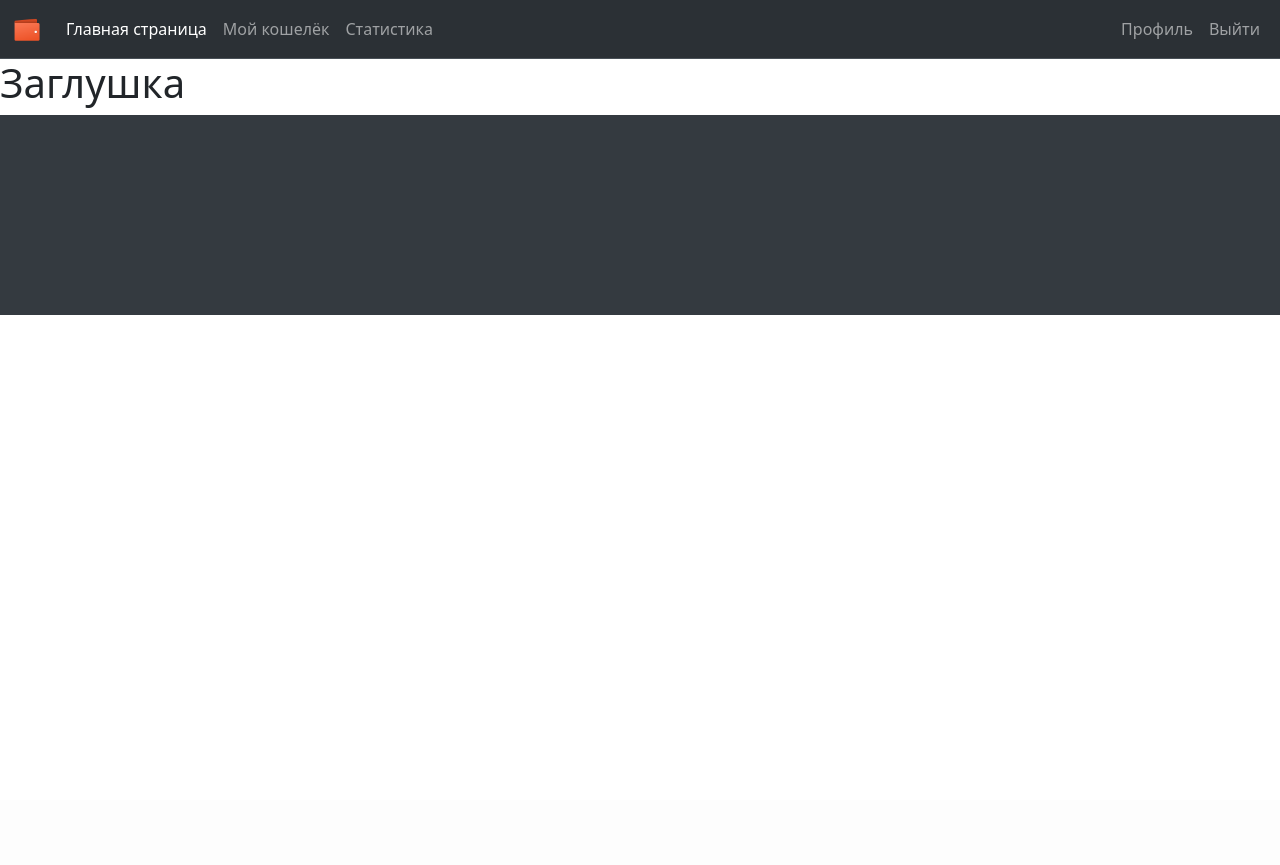
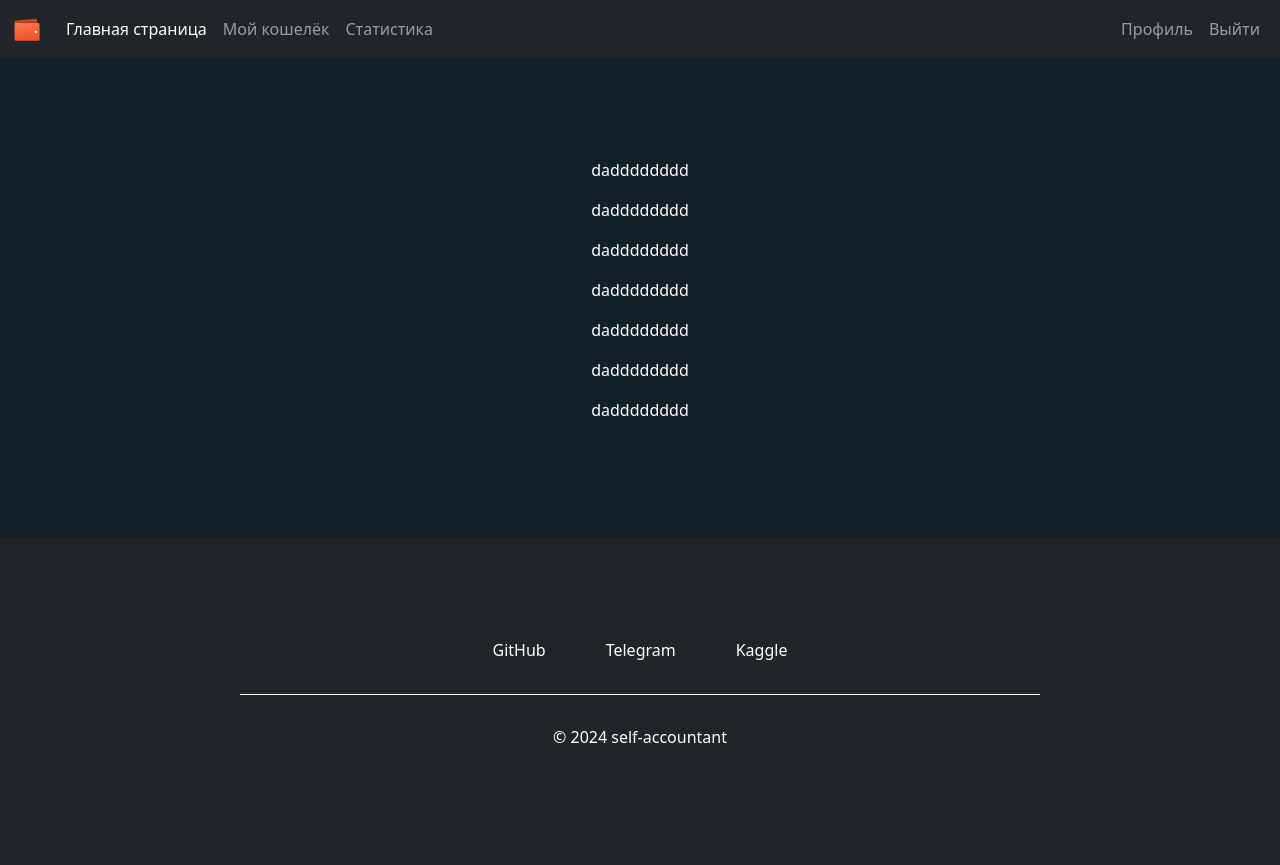
Before and after one commit to FridayFreeDay/self-accountant, a Django app: page / in a window 1280 px wide. Before the commit the page ends 315 px from the top, so only its background shows below. Run offline with Django 4.2, Linux system fonts and the light colour scheme; a user stored in the database is signed in; data comes from the database, SQL or seed files in the repository; both versions use the stored data as it was after the commit; some libraries are stand-ins or nearby versions.

Commit message:
Создано: Футер с ссылками, сделано новое оформление сайта

```diff
--- a/accountant/accountant/settings.py
+++ b/accountant/accountant/settings.py
@@ -71,7 +71,8 @@ TEMPLATES = [
                 'django.template.context_processors.request',
                 'django.contrib.auth.context_processors.auth',
                 'django.contrib.messages.context_processors.messages',
-                'users.context_processors.get_menu_context',
+                'users.context_processors.get_header_context',
+                'users.context_processors.get_footer_context',
             ],
         },
     },
--- a/accountant/information/templates/information/index.html
+++ b/accountant/information/templates/information/index.html
@@ -4,62 +4,28 @@
 
 {% block content %}
 
-{% if user.wallet %}
-{% comment %} <section class="about">
-    <div class="container">
-        <div class="row">
-            <div class="col-12">
-                {% if expenses != 0 %}
-                <h2 class="text-center color1 mb-5">Недавние траты</h2>
-                    <table class="table table-primary table-hover table_block">
-                        <thead class="table-warning">
-                            <tr>
-                                <th scope="col" style="text-align: center">Описание</th>
-                                <th scope="col" style="text-align: center">Категория</th>
-                                <th scope="col" style="text-align: center">Сумма</th>
-                                <th scope="col" style="text-align: center">Дата и время</th>
-                            </tr>
-                        </thead>
-                        <tbody>
-                            {% for rec in record %}
-                            <tr>
-                                {% for r in rec|slice:":4" %}
-                                    <td style="text-align: center">{{ r }}</td>
-                                {% endfor %}
-                            </tr>
-                            {% endfor %}
-                            <tr>
-                                <td style="text-align: center"><a href="{% url "users:wallet" %}#table_id">...</a></td>
-                                <td style="text-align: center"><a href="{% url "users:wallet" %}#table_id">...</a></td>
-                                <td style="text-align: center"><a href="{% url "users:wallet" %}#table_id">...</a></td>
-                                <td style="text-align: center"><a href="{% url "users:wallet" %}#table_id">...</a></td>
-                            </tr>
-                        </tbody>
-                    </table>
-                    {% else %}
-                    <h1 class="text-center color1 text-uppercase">Пока записей нет</h1>
-                    <h5 class="text-center color1 mt-5">
-                        Перейдите на страницу
-                        <strong><a href="{% url "users:wallet" %}" class="text-inside"> кошелька </a></strong>
-                        чтобы добавить запись
-                    </h5>
-                  {% endif %}
-            </div>
-        </div>
-    </div>
-</section> {% endcomment %}
-<h1>Заглушка</h1>
-{% else %}
 <section class="about">
     <div class="container">
-        <div class="row">
-            <div class="col-12">
-                <h1 class="text-center color1 mb-5">Создайте кошелёк</h1>
-                <p class="text-center"><a href="{% url "users:wallet" %}" class="btn btn-primary btn-lg">Мой кошелёк</a></p>
+        {% if not user.wallet %}
+            <div class="row">
+                <div class="col-12">
+                    <h1 class="text-center color-white mb-5">Создайте кошелёк</h1>
+                    <p class="text-center"><a href="{% url "users:wallet" %}" class="btn btn-primary btn-lg">Мой кошелёк</a></p>
+                </div>
+            </div>
+        {% endif %}
+        <div class="row text-center">
+            <div class="col-12 color-white">
+                <p>dadddddddd</p>
+                <p>dadddddddd</p>
+                <p>dadddddddd</p>
+                <p>dadddddddd</p>
+                <p>dadddddddd</p>
+                <p>dadddddddd</p>
+                <p>dadddddddd</p>
             </div>
         </div>
     </div>
 </section>
-{% endif %}
 
 {% endblock content %}
--- a/accountant/static/css/style.css
+++ b/accountant/static/css/style.css
@@ -8,16 +8,11 @@ a {
 }
 
 :root{
-    --color1:#003D73;
-    --color11:#00549e;
-    --color2:#C05640;
-    --color22:#d55c44;
-    --сolor3: #0878A4;
-    --color4: #EDD170;
-    --color44: #f4df92;
-    --color5: #1ECFD6;
-    --back: #343a40;
-    --backhv: #434b53;
+    --dark_pr:#2e5d8b;
+    --pr:#336699;
+    --accent:#778D45;
+    --dark_accent:#344C11;
+    --back: #111f28;
   }
 
 footer, section{
@@ -25,7 +20,7 @@ footer, section{
   }
 
 header, footer{
-    background: var(--back);
+    background: #212529;
 }
 
 /* Текст внутри текста */
@@ -35,42 +30,20 @@ header, footer{
 }
 .text-inside:hover {
   font-size: 25px;
-  color: var(--color11);
-}
-
-/* Аккордеон */
-
-.accordion-p {
-  font-size: 16px;
-  color: #ffffff8c;
-}
-.accordion-p:hover {
-  color: white;
-  font-size: 16px;
-}
-.accordion-body{
-  background-color: var(--back);
-  border-radius: 5px;
-}
-
-.accordion-button:not(.collapsed) {
-  color: var(--bs-black);
-  background-color: var(--bs-white);
+  color: var(--light_pr);
 }
 
 /* Таблица */
 
-.pagination > li > a
-{
-    background-color: white;
-    color: black;
+.pagination > li > a {
+    background-color: var(--pr);
+    color: white;
 }
 
 .pagination > li > a:focus,
 .pagination > li > a:hover,
 .pagination > li > span:focus,
-.pagination > li > span:hover
-{
+.pagination > li > span:hover {
     color: #5a5a5a;
     background-color: #eee;
     border-color: #ddd;
@@ -219,28 +184,28 @@ form {
   min-width: 200px;
   max-width: 200px;
   color: var(--bs-white);
-  background-color: var(--color2);
+  background-color: var(--accent);
   margin: 0 auto;
   padding: 8px 30px;
 }
 
 /* Цвет */
-.color1{
-  color: var(--color1);
+.color-white{
+  color: white;
 }
 .color2{
-  color: var(--color2);
+  color: var(--accent);
 }
 .bgcolor1{
-  background-color: var(--color1);
+  background-color: var(--dark_accent);
 }
 .bgcolor2{
-  background-color: var(--color2);
+  background-color: var(--accent);
 }
 
 /* Секции */
 .about{
-  background-color: #dedede;
+  background-color: var(--back);
 }
 .about i{
   font-size: 50px;
@@ -249,6 +214,23 @@ form {
 .line{
   width: 300px;
   height: 3px;
-  background-color: var(--color1);
+  background-color: white;
   margin: 15px auto 30px;
 }
+
+/* Footer */
+
+footer .line{
+  width: 800px;
+  height: 1px;
+  background-color: white;
+  margin: 15px auto 30px;
+}
+
+.a-footer{
+  color: white;
+  margin: 0 30px;
+}
+.a-footer:hover {
+  color: rgb(190, 190, 190);
+}
--- a/accountant/templates/base.html
+++ b/accountant/templates/base.html
@@ -16,14 +16,14 @@
 </head>
 <body>
     <header>
-        <nav class="navbar navbar-expand-sm bg-body-tertiary bg-dark border-bottom border-body" data-bs-theme="dark">
+        <nav class="navbar navbar-expand-sm" data-bs-theme="dark">
             <div class="container-fluid">
                 <a class="navbar-brand" href="{% url "home" %}">
                     <img src="{% static "img/wallet.ico" %}" alt="Bootstrap" width="30" height="30">
                 </a>
                 <div class="collapse navbar-collapse" id="navbarSupportedContent">
                     <ul class="navbar-nav me-auto mb-2 mb-lg-0">
-                        {% for m in mainmenu %}
+                        {% for m in header %}
                         <li class="nav-item">
                             {% url m.url_name as url %}
                             {% if request.path == url %}
@@ -76,9 +76,17 @@
 {% endblock content %}
 
 
-<footer>
-
-</footer>
+    <footer>
+        <ul class="nav justify-content-center  pb-3 mb-3" style="color: white">
+            {% for m in footer %}
+            <li class="nav-item">
+                <a class="a-footer" href={{ m.url_name }}>{{m.title}}</a>
+            </li>
+            {% endfor %}
+        </ul>
+        <div class="line"></div>
+        <p class="text-center" style="color: white">&copy; 2024 self-accountant</p>
+    </footer>
 
 
 </body>
--- a/accountant/users/context_processors.py
+++ b/accountant/users/context_processors.py
@@ -1,5 +1,5 @@
 # Информация по главному меню всех страниц
-menu = [
+header = [
     {'title': "Главная страница", "url_name": "home"},
     {'title': "Мой кошелёк", "url_name": "users:wallet"},
     {'title': "Статистика", "url_name": "users:stat"},
@@ -7,6 +7,15 @@ menu = [
     # {'title': "Помощь", "url_name": "help"},
 ]
 
-# Регистрация главного меню, чтобы можно было использовать в любом месте проекта с помощью переменной mainmenu
-def get_menu_context(request):
-    return {"mainmenu": menu}
+footer = [
+    {'title': "GitHub", "url_name": "https://github.com/FridayFreeDay/self-accountant"},
+    {'title': "Telegram", "url_name": "https://t.me/elementalKorolev"},
+    {'title': "Kaggle", "url_name": "https://www.kaggle.com/fridayfreeday"},
+]
+
+# Регистрация главного меню, чтобы можно было использовать в любом месте проекта с помощью переменной header
+def get_header_context(request):
+    return {"header": header}
+
+def get_footer_context(request):
+    return {"footer": footer}
--- a/accountant/users/templates/users/login.html
+++ b/accountant/users/templates/users/login.html
@@ -8,7 +8,7 @@
     <div class="container">
         <div class="row">
             <div class="col-12">
-                <h2 class="text-center color1 mb-5" style="margin-top: -50px">
+                <h2 class="text-center color-white mb-5" style="margin-top: -50px">
                     {{ title }}
                 </h2>
                 <form method="post" class="text-center">
--- a/accountant/users/templates/users/profile.html
+++ b/accountant/users/templates/users/profile.html
@@ -8,7 +8,7 @@
     <div class="container">
         <div class="row">
             <div class="col-12">
-                <h2 class="text-center color1 mb-5" style="margin-top: -50px">
+                <h2 class="text-center color-white mb-5" style="margin-top: -50px">
                     {{ title }}
                 </h2>
                 <form method="post" class="text-center">
--- a/accountant/users/templates/users/registration.html
+++ b/accountant/users/templates/users/registration.html
@@ -8,7 +8,7 @@
     <div class="container">
         <div class="row">
             <div class="col-12">
-                <h2 class="text-center color1 mb-5" style="margin-top: -50px">
+                <h2 class="text-center color-white mb-5" style="margin-top: -50px">
                     {{ title }}
                 </h2>
                 <form method="post" class="text-center">
```
Also changed, not shown: other parts of accountant/static/css/style.css (+14 -22 lines), accountant/users/services.py (+14 -8 lines), accountant/users/templates/users/stat.html (+21 -3 lines), accountant/users/templates/users/wallet.html (+8 -8 lines), accountant/db.sqlite3.
